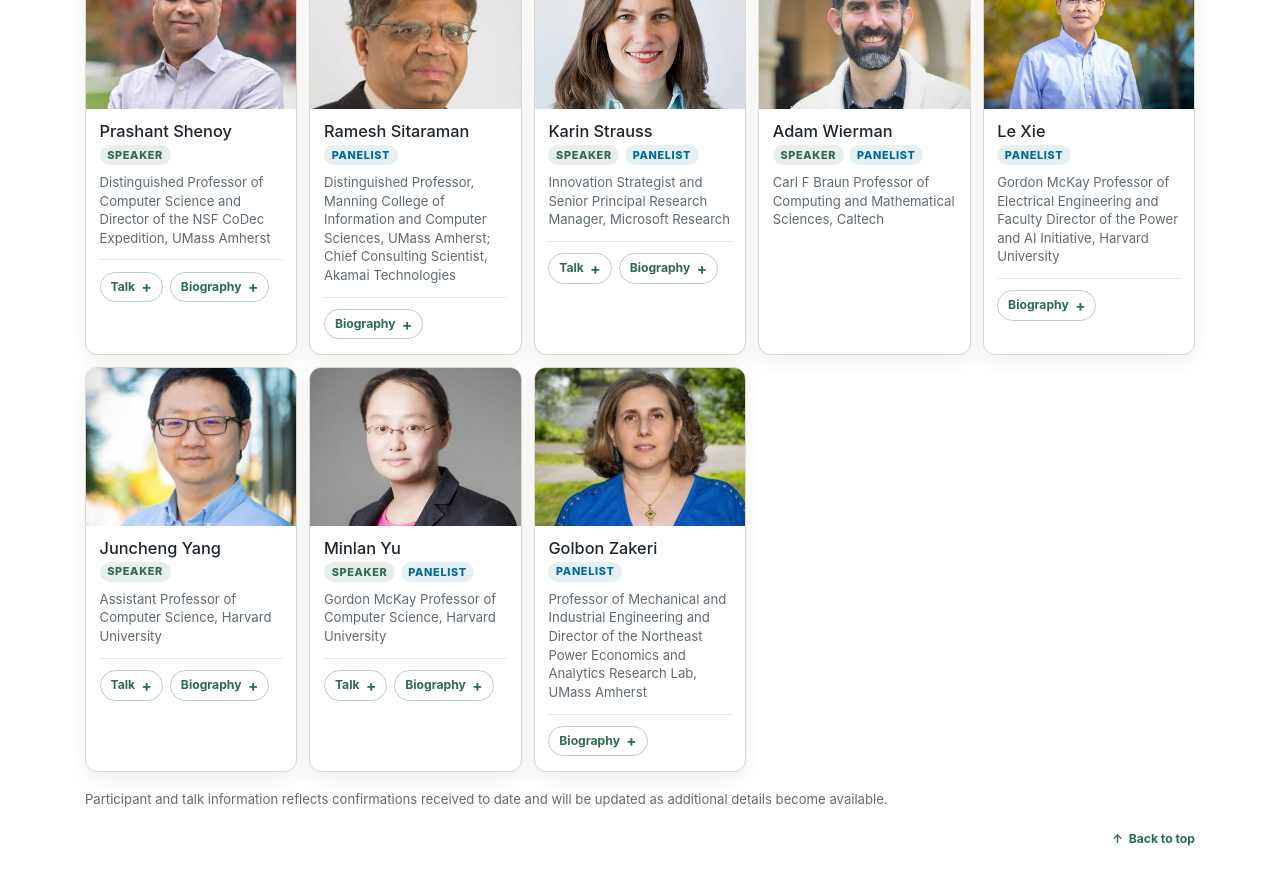
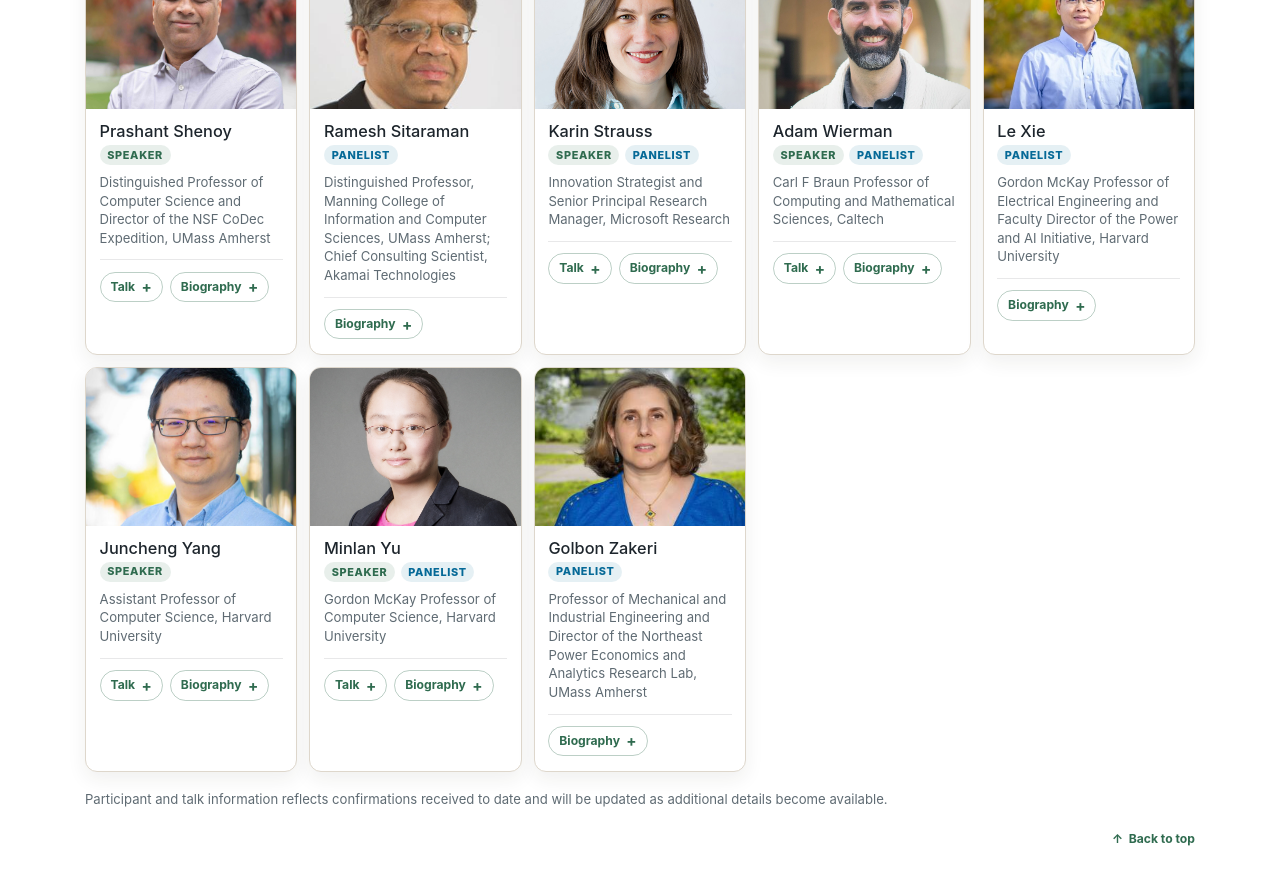
Before and after one commit to umass-solar/umass-solar.github.io, a Jekyll site: the page built from scai-symposium.md, in a window 1280 px wide and 900 px high, scrolled down 2039 px. Shown: the top 885 px of the window. Built offline with Jekyll 4.4.1, drawn with Linux system fonts in a browser that asks for light colours.

Commit message:
Update scai-symposium.md

```diff
--- a/scai-symposium.md
+++ b/scai-symposium.md
@@ -1771,6 +1771,21 @@
           <h3><a href="https://www.cms.caltech.edu/people/adamw" target="_blank" rel="noopener noreferrer">Adam Wierman</a></h3>
           <div class="scai-speaker-labels"><span class="scai-speaker-label scai-speaker-label-speaker">Speaker</span><span class="scai-speaker-label scai-speaker-label-panelist">Panelist</span></div>
           <p class="scai-speaker-role">Carl F Braun Professor of Computing and Mathematical Sciences, Caltech</p>
+          <div class="scai-speaker-details">
+            <details class="scai-talk">
+              <summary>Talk</summary>
+              <div class="scai-talk-panel">
+                <h4>Asset or Burden: Navigating the Community Impact of Data Centers</h4>
+                <p>AI-driven data center growth imposes measurable externalities on local communities: noise, backup-generator emissions, water withdrawal, power quality degradation, and the potential for rising retail electricity prices. This talk characterizes what we can currently measure across each channel, then examines approaches for mitigating the community impacts and even providing benefits for community infrastructure using engineering, algorithmic, and policy levers such as siting, workload flexibility, energy and water storage, power-aware cooling, and policy levels.</p>
+              </div>
+            </details>
+            <details class="scai-talk">
+              <summary>Biography</summary>
+              <div class="scai-talk-panel">
+                <p>Adam Wierman is the Carl F Braun Professor in the Department of Computing and Mathematical Sciences at Caltech. He received his Ph.D., M.Sc., and B.Sc. in Computer Science from Carnegie Mellon University. Adam’s research strives to make the networked systems that govern our world sustainable and resilient. He is best known for his work spearheading the design of algorithms for sustainable and community-centric data centers, including pioneering work on net-zero data centers, data center demand response, geographical load balancing, the public health impact of data centers, and the water usage of data centers. His work has seen significant industry adoption (e.g. through the startup Verrus). Additionally, he is well known for his work on heavy tails, including co-authoring a book on “The Fundamentals of Heavy Tails.” He is an ACM Fellow and an IEEE Fellow. He has received the ACM Sigmetrics Rising Star award, the ACM Sigmetrics Test of Time award, the IEEE INFOCOM Test of Time award, the IEEE Communications Society William R. Bennett Prize, the Caltech IDEA Advocate award, the Caltech GSC Excellence in Mentoring award, multiple teaching awards, and is a co-author of papers that have received “best paper” awards at conferences across computer science, energy systems, and operations research.</p>
+              </div>
+            </details>
+          </div>
         </div>
       </article>
 
@@ -1978,7 +1993,13 @@
             <details class="scai-session-details">
               <summary>Full session details</summary>
               <div class="scai-session-details-panel">
-                <div class="scai-session-person"><strong>Adam Wierman</strong><span>Carl F Braun Professor of Computing and Mathematical Sciences, Caltech</span><em>Talk: TBD</em></div>
+                <div class="scai-session-person">
+                  <strong>Adam Wierman</strong>
+                  <span>Carl F Braun Professor of Computing and Mathematical Sciences, Caltech</span>
+                  <em>Talk: Asset or Burden: Navigating the Community Impact of Data Centers</em>
+                  <p class="scai-session-description">AI-driven data center growth imposes measurable externalities on local communities: noise, backup-generator emissions, water withdrawal, power quality degradation, and the potential for rising retail electricity prices. This talk characterizes what we can currently measure across each channel, then examines approaches for mitigating the community impacts and even providing benefits for community infrastructure using engineering, algorithmic, and policy levers such as siting, workload flexibility, energy and water storage, power-aware cooling, and policy levels.</p>
+                  <p class="scai-session-description"><strong>Biography:</strong> Adam Wierman is the Carl F Braun Professor in the Department of Computing and Mathematical Sciences at Caltech. He received his Ph.D., M.Sc., and B.Sc. in Computer Science from Carnegie Mellon University. Adam’s research strives to make the networked systems that govern our world sustainable and resilient. He is best known for his work spearheading the design of algorithms for sustainable and community-centric data centers, including pioneering work on net-zero data centers, data center demand response, geographical load balancing, the public health impact of data centers, and the water usage of data centers. His work has seen significant industry adoption (e.g. through the startup Verrus). Additionally, he is well known for his work on heavy tails, including co-authoring a book on “The Fundamentals of Heavy Tails.” He is an ACM Fellow and an IEEE Fellow. He has received the ACM Sigmetrics Rising Star award, the ACM Sigmetrics Test of Time award, the IEEE INFOCOM Test of Time award, the IEEE Communications Society William R. Bennett Prize, the Caltech IDEA Advocate award, the Caltech GSC Excellence in Mentoring award, multiple teaching awards, and is a co-author of papers that have received “best paper” awards at conferences across computer science, energy systems, and operations research.</p>
+                </div>
                 <div class="scai-session-person"><strong>Prashant Shenoy</strong><span>Distinguished Professor of Computer Science and Director of the NSF CoDec Expedition, UMass Amherst</span><em>Talk: Data Centers, AI Workloads, and Efficiency: A Systems Perspective</em></div>
               </div>
             </details>
```
